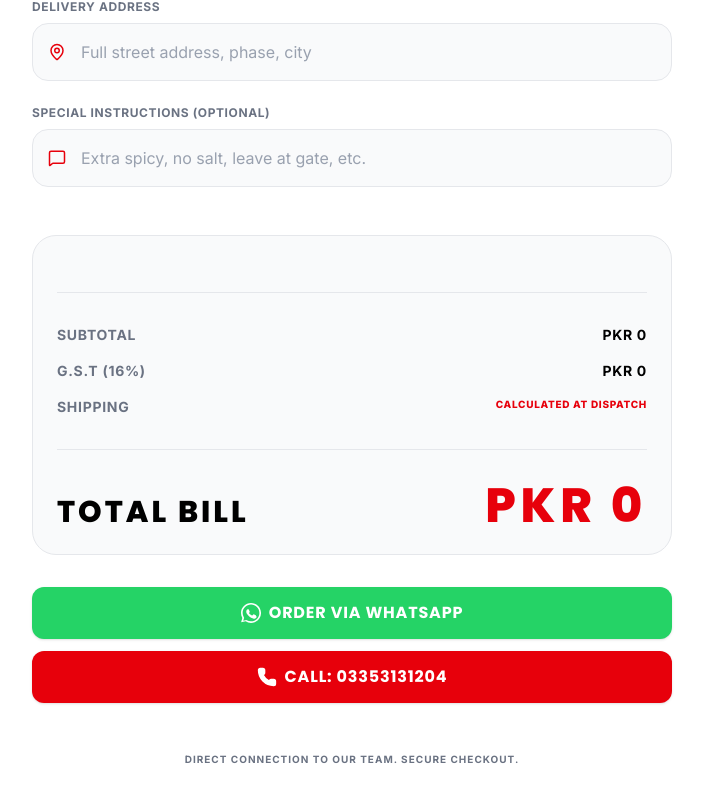
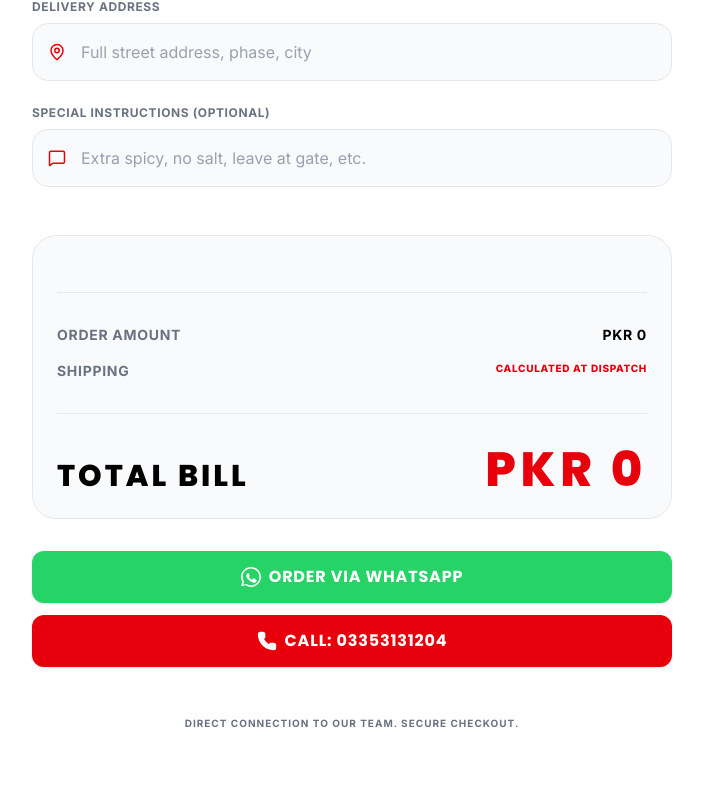
Before and after one commit to msaad-561/Yum-Bistro, a Next.js app: page /checkout in a window 1280 px wide. Shown: the part 675-1476 px from the top of the page, without its empty margins (288-991 px from the left). Built offline with nearby package versions, Linux system fonts and the light colour scheme.

Commit message:
Remove GST from checkout page and WhatsApp message

```diff
--- a/app/checkout/page.tsx
+++ b/app/checkout/page.tsx
@@ -16,8 +16,7 @@ export default function CheckoutPage() {
     instructions: ''
   });
 
-  const gst = totalPrice * 0.16;
-  const totalBill = totalPrice + gst;
+  const totalBill = totalPrice;
 
   const handleWhatsAppOrder = () => {
     if (!formData.name || !formData.phone || !formData.address) {
@@ -47,8 +46,6 @@ export default function CheckoutPage() {
     });
 
     message += `\n━━━━━━━━━━━━━━━\n\n`;
-    message += `💰 SUBTOTAL: PKR ${totalPrice.toFixed(0)}\n`;
-    message += `🧾 G.S.T (16%): PKR ${gst.toFixed(0)}\n`;
     message += `✅ TOTAL: PKR ${totalBill.toFixed(0)}\n`;
     message += `\n━━━━━━━━━━━━━━━`;
 
@@ -208,12 +205,8 @@ export default function CheckoutPage() {
 
           <div className="space-y-4 mb-8 border-b border-gray-200 pb-8">
             <div className="flex justify-between text-sm font-bold tracking-wider text-gray-500">
-              <span>SUBTOTAL</span>
+              <span>ORDER AMOUNT</span>
               <span className="text-black">PKR {totalPrice.toFixed(0)}</span>
-            </div>
-            <div className="flex justify-between text-sm font-bold tracking-wider text-gray-500">
-              <span>G.S.T (16%)</span>
-              <span className="text-black">PKR {gst.toFixed(0)}</span>
             </div>
             <div className="flex justify-between text-sm font-bold tracking-wider text-gray-500">
               <span>SHIPPING</span>
```
